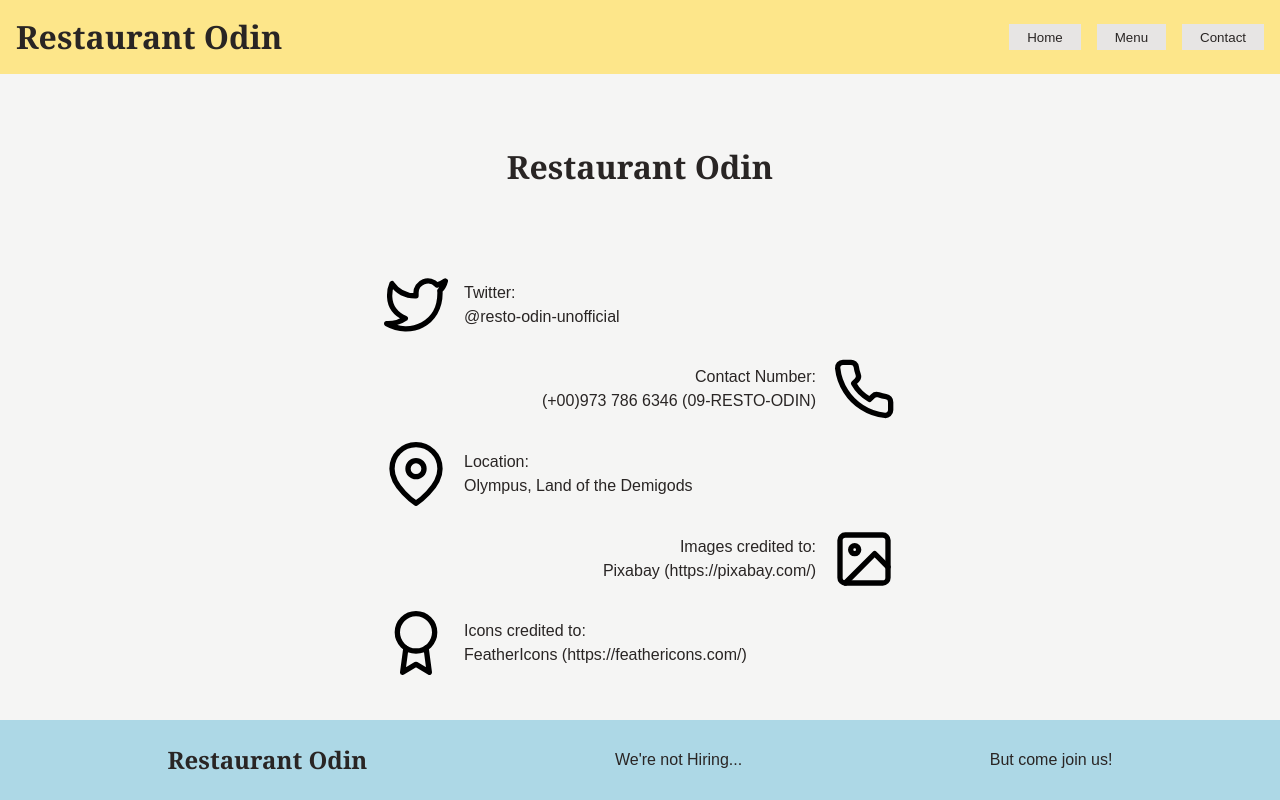
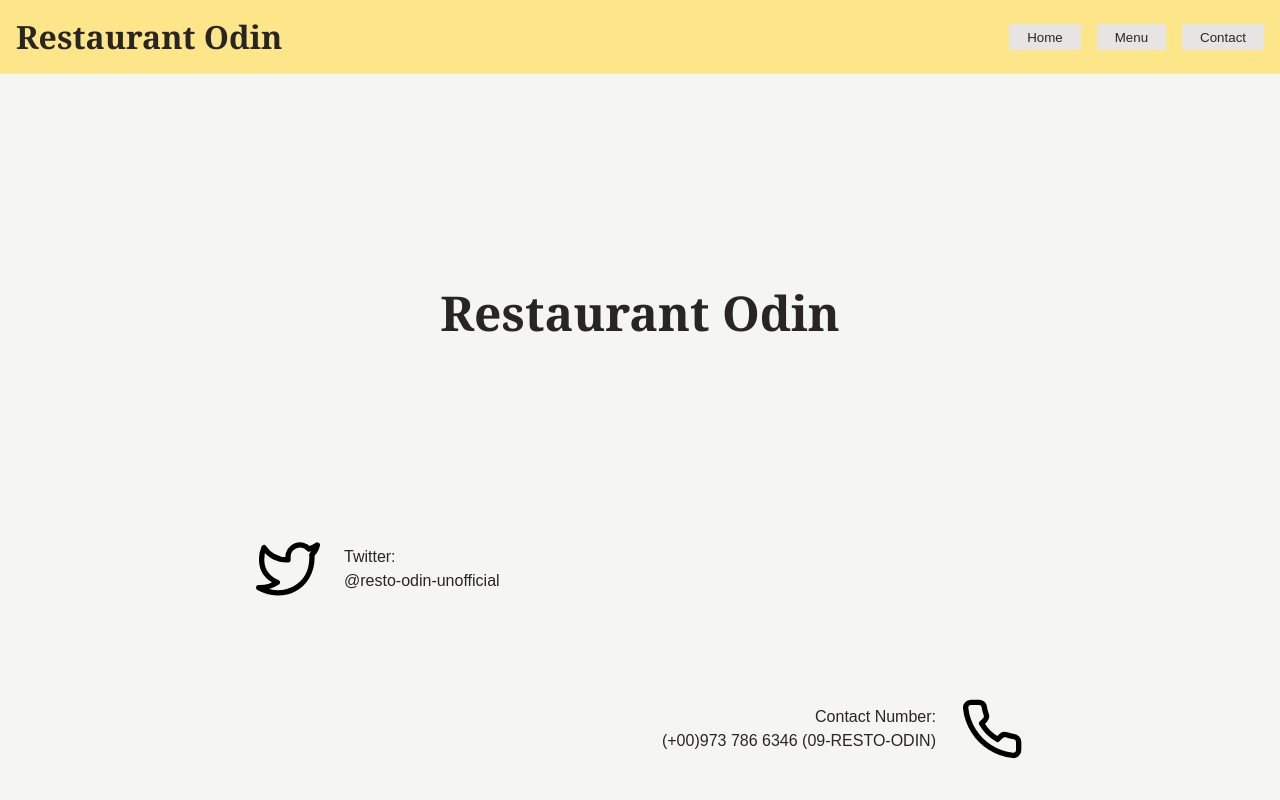
Before and after one commit to CrispDeserving/restaurant-odin, a website built with webpack: page src/index.html in a window 1280 px wide. Both pictures are taken after a click on the button "Contact". Shown: the top 800 px of the page. Built offline with nearby package versions, Linux system fonts and the light colour scheme.

Commit message:
tweak(Contact): Add styling and spacing

```diff
--- a/src/Contact/render.js
+++ b/src/Contact/render.js
@@ -41,8 +41,9 @@ function init_contact_element() {
 		),
 	);
 
-	Contact.classList.add('Contact');
+	Contact.classList.add('ContactWrapper');
 	Contact.querySelector('h2').innerText = "Restaurant Odin";
+	Contact.querySelector('ul').classList.add('Contact');
 
 	{
 		const temp = Contact.querySelector(`.Detail[data-index="0"]`);
--- a/src/Contact/style.css
+++ b/src/Contact/style.css
@@ -1,42 +1,39 @@
-.Contact {
-	display: flex;
-	flex-flow: column;
-	gap: 1rem;
-	padding: 0.5rem;
-	align-items: center;
-	width: 100%;
+.ContactWrapper {
+	--content-to-icon-gap: 1.5rem;
+	--content-gap: calc(var(--content-to-icon-gap) * 4);
+	--content-header-gap: calc(var(--content-gap) * 2);
+	--content-wrapper-gap: calc(var(--content-header-gap));
+	--icon-width: 4rem;
+
+	display: grid;
+	gap: var(--content-header-gap);
+	place-content: stretch center;
+	padding: var(--content-wrapper-gap) 0;
 }
 
-.Contact>div {
-	padding: 0 3rem;
+.ContactWrapper h2 {
+	font-size: 3rem;
+	justify-self: center;
 }
 
-.Contact>ul {
-	width: 40vw;
-}
-
-.Contact h2 {
-	font-size: 2rem;
-	padding: 3rem 0;
-}
-
-.Contact ul {
-	flex: 1;
+.Contact {
+	width: min(100ch, 60vw);
 	display: flex;
 	flex-flow: column;
 	justify-content: space-evenly;
+	gap: var(--content-gap);
 	list-style-type: none;
 }
 
-.Contact .Detail {
+.ContactWrapper .Detail {
 	display: flex;
 	align-items: center;
-	gap: 1rem;
+	gap: var(--content-to-icon-gap);
 	text-align: left;
 }
 
 .Contact img {
-	width: 4rem;
+	width: var(--icon-width);
 	aspect-ratio: 1;
 }
 
@@ -54,7 +51,8 @@
 	background: lightblue;
 }
 
-.ContactFooter>* {
+.ContactFooter h2,
+.ContactFooter p {
 	display: grid;
 	place-content: center;
 }
```
